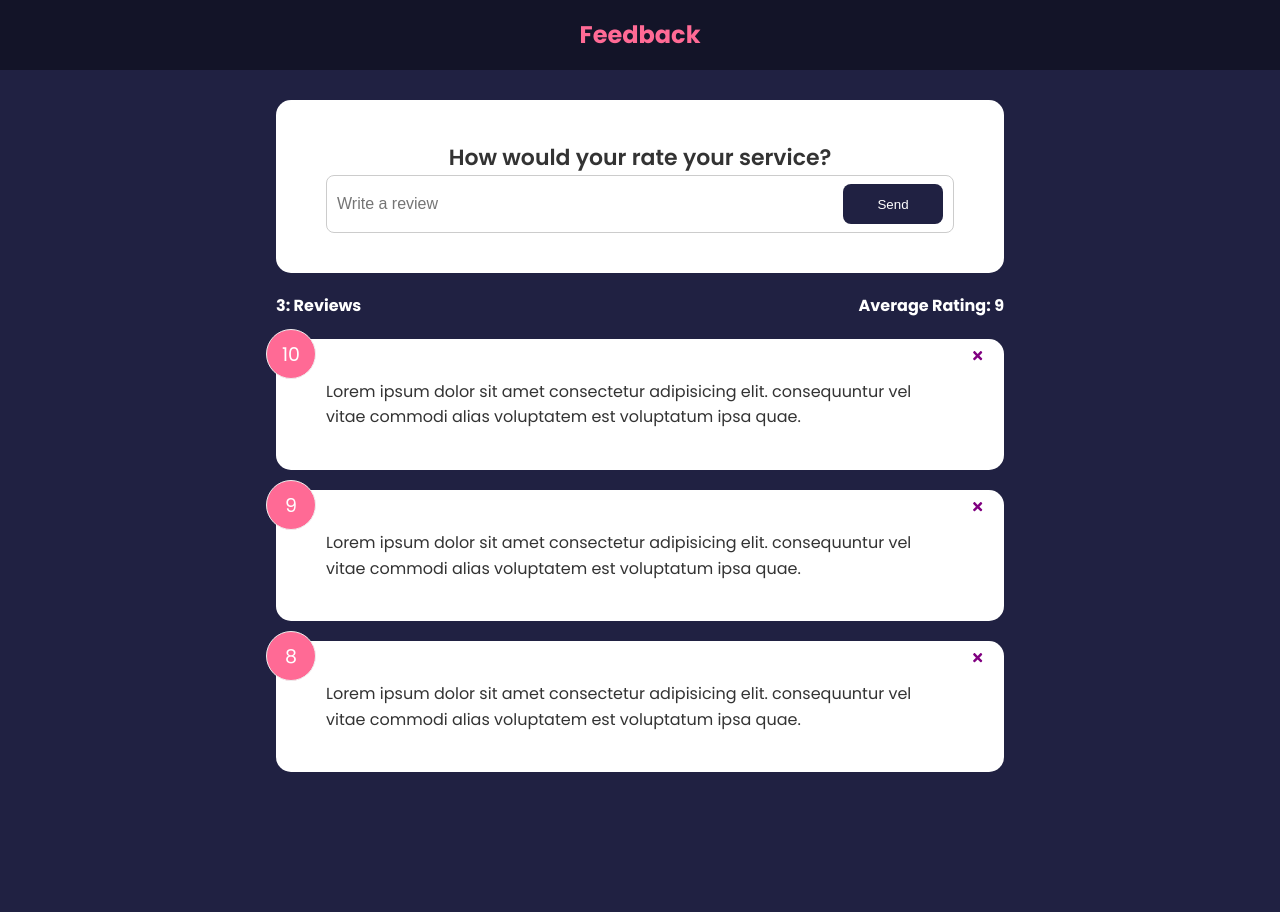
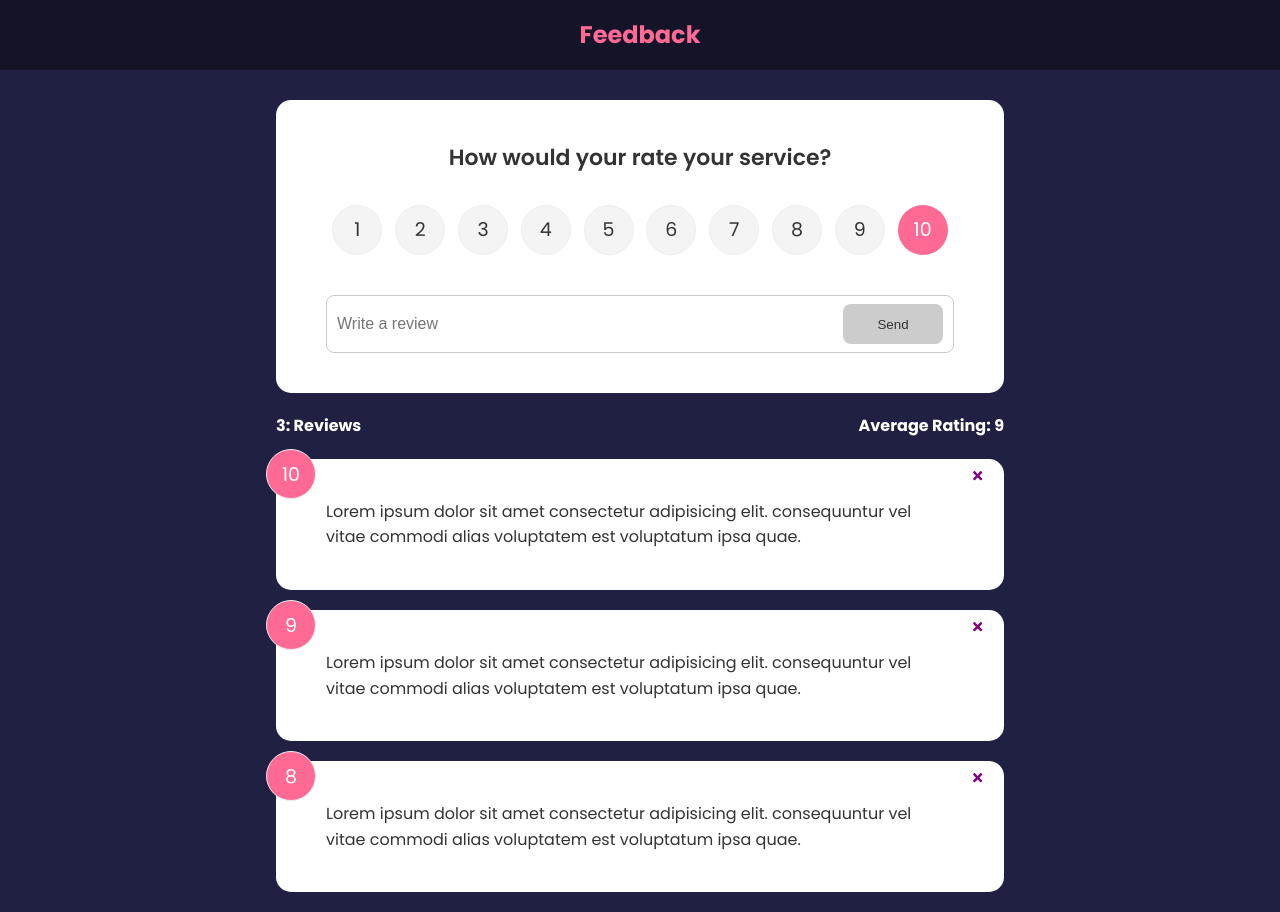
Before and after one commit to dimlutine/feedback, a React (Create React App) app: page / in a window 1280 px wide. Before the commit the page ends 800 px from the top, so only its background shows below. Built offline with nearby package versions, Linux system fonts and the light colour scheme; the HTML template or start-up script is replaced by a standard one.

Commit message:
add fade effect to buttons

```diff
--- a/package.json
+++ b/package.json
@@ -6,10 +6,12 @@
     "@testing-library/jest-dom": "^5.16.4",
     "@testing-library/react": "^13.2.0",
     "@testing-library/user-event": "^13.5.0",
+    "framer-motion": "^4.1.17",
     "react": "^18.1.0",
     "react-dom": "^18.1.0",
     "react-icons": "^4.3.1",
     "react-scripts": "5.0.1",
+    "uuid": "^8.3.2",
     "web-vitals": "^2.1.4"
   },
   "scripts": {
--- a/src/App.js
+++ b/src/App.js
@@ -1,3 +1,4 @@
+import { v4 as uuidv4 } from 'uuid';
 import { useState } from 'react';
 import Header from './components/Header';
 import FeedbackData from './data/FeedbackData';
@@ -7,6 +8,10 @@
 
 function App() {
   const [feedback, setFeedback] = useState(FeedbackData);
+  const addFeedback = (newFeedback) => {
+    newFeedback.id = uuidv4();
+    setFeedback([newFeedback, ...feedback]);
+  };
   const deleteFeedback = (id) => {
     if (window.confirm('Are you sure?')) {
       setFeedback(feedback.filter((item) => item.id !== id));
@@ -16,7 +21,7 @@
     <>
       <Header />
       <div className='container'>
-        <FeedbackForm />
+        <FeedbackForm handleAdd={addFeedback} />
         <FeedbackStats feedback={feedback} />
         <FeedbackList feedback={feedback} handleDelete={deleteFeedback} />
       </div>
--- a/src/components/FeedbackForm.jsx
+++ b/src/components/FeedbackForm.jsx
@@ -1,22 +1,50 @@
 import Card from "./shared/Card"
 import { useState } from 'react';
 import Button from "./shared/Button";
+import RatingSelect from "./RatingSelect";
 
-function FeedbackForm() {
+function FeedbackForm({handleAdd}) {
     const[text, setText] = useState('')
+    const[rating, setRating] = useState(10)
+    const[btnDisabled, setBtnDisabled] = useState(true)
+    const[message, setMessage] = useState('')
+
     const handleTextChange = (e) => {
+        if(e.target.value === '') {
+            setBtnDisabled(true)
+            setMessage(null)
+        } else if (e.target.value.trim() !== '' && e.target.value.trim().length < 10) {
+            setBtnDisabled(true)
+            setMessage(`Must be at least 10 characters, ${10 - e.target.value.trim().length} to go`)
+        } else {
+            setMessage(null)
+            setBtnDisabled(false)
+        }
         setText(e.target.value)
+    }
+    const handleSubmit = (e) => {
+        e.preventDefault()
+        if(text.trim().length > 10) {
+            const newFeedback = {
+                text,
+                rating,
+            }
+            handleAdd(newFeedback)
+            setText('')
+        }
     }
   return (
 
         <Card>
-            <form action="">
+            <form onSubmit={handleSubmit}>
                 <h2>How would your rate your service?</h2>
                 {/* @todo - rating select componenet */}
+                <RatingSelect select={(rating) => setRating(rating)}/>
                 <div className="input-group">
                     <input onChange={handleTextChange} type="text" value={text} placeholder='Write a review' />
-                    <Button type='submit'>Send</Button>
+                    <Button type='submit' isDisabled={btnDisabled}>Send</Button>
                 </div>
+                {message && <div className='message'>{message}</div>}
             </form>
         </Card>
 
--- a/src/components/FeedbackList.jsx
+++ b/src/components/FeedbackList.jsx
@@ -1,5 +1,7 @@
+import {motion, AnimatePresence} from 'framer-motion'
 import FeedbackItem from './FeedbackItem'
 import PropTypes from 'prop-types'
+
 
 function FeedbackList({feedback, handleDelete}) {
     if (!feedback | feedback.length === 0) {
@@ -9,14 +11,28 @@
     }
     return (
         <div className="feedback-list">
+            <AnimatePresence>
             {feedback.map((item) => (
+                <motion.div key={item.id} initial={{opacity: 0}} animate={{opacity: 1}} exit={{opacity:0}}>
                 <FeedbackItem
                 key={item.id}
                 item={item}
                 handleDelete={handleDelete} />
+                </motion.div>
             ))}
+            </AnimatePresence>
         </div>
       )
+    //   return (
+    //     <div className="feedback-list">
+    //         {feedback.map((item) => (
+    //             <FeedbackItem
+    //             key={item.id}
+    //             item={item}
+    //             handleDelete={handleDelete} />
+    //         ))}
+    //     </div>
+    //   )
 }
 
 FeedbackList.propTypes = {
--- /dev/null
+++ b/src/components/RatingSelect.jsx
@@ -0,0 +1,46 @@
+import { useState } from 'react';
+
+function RatingSelect({select}) {
+    const [selected, setSelected] = useState(10)
+    const handleChange = (e) => {
+        setSelected(+e.currentTarget.value)
+        select(+e.currentTarget.value)
+    }
+
+  return (
+    <ul className="rating">
+        <li>
+            <input type="radio" id="num1" name="rating" value='1' onChange={handleChange}checked={selected === 1} />
+            <label htmlFor="num1">1</label>
+        </li><li>
+            <input type="radio" id="num2" name="rating" value='2' onChange={handleChange}checked={selected === 2} />
+            <label htmlFor="num2">2</label>
+            </li><li>
+            <input type="radio" id="num3" name="rating" value='3' onChange={handleChange}checked={selected === 3} />
+            <label htmlFor="num3">3</label>
+            </li><li>
+            <input type="radio" id="num4" name="rating" value='4' onChange={handleChange}checked={selected === 4} />
+            <label htmlFor="num4">4</label>
+            </li><li>
+            <input type="radio" id="num5" name="rating" value='5' onChange={handleChange}checked={selected === 5} />
+            <label htmlFor="num5">5</label>
+            </li><li>
+            <input type="radio" id="num6" name="rating" value='6' onChange={handleChange}checked={selected === 6} />
+            <label htmlFor="num6">6</label>
+            </li><li>
+            <input type="radio" id="num7" name="rating" value='7' onChange={handleChange}checked={selected === 7} />
+            <label htmlFor="num7">7</label>
+            </li><li>
+            <input type="radio" id="num8" name="rating" value='8' onChange={handleChange}checked={selected === 8} />
+            <label htmlFor="num8">8</label>
+            </li><li>
+            <input type="radio" id="num9" name="rating" value='9' onChange={handleChange}checked={selected === 9} />
+            <label htmlFor="num9">9</label>
+            </li><li>
+            <input type="radio" id="num10" name="rating" value='10' onChange={handleChange}checked={selected === 10} />
+            <label htmlFor="num10">10</label>
+            </li>
+    </ul>
+  )
+}
+export default RatingSelect
--- a/src/components/shared/Button.jsx
+++ b/src/components/shared/Button.jsx
@@ -12,7 +12,7 @@
     isDisabled: false,
 }
 Button.propTypes = {
-    children: PropTypes.number.isRequired,
+    children: PropTypes.node.isRequired,
     version: PropTypes.string,
     type: PropTypes.string,
     isDisabled: PropTypes.bool
```
Also changed, not shown: 1 other file (tests, documents, lock files or other folders). Lines whose indentation alone changed are shown as unchanged.
